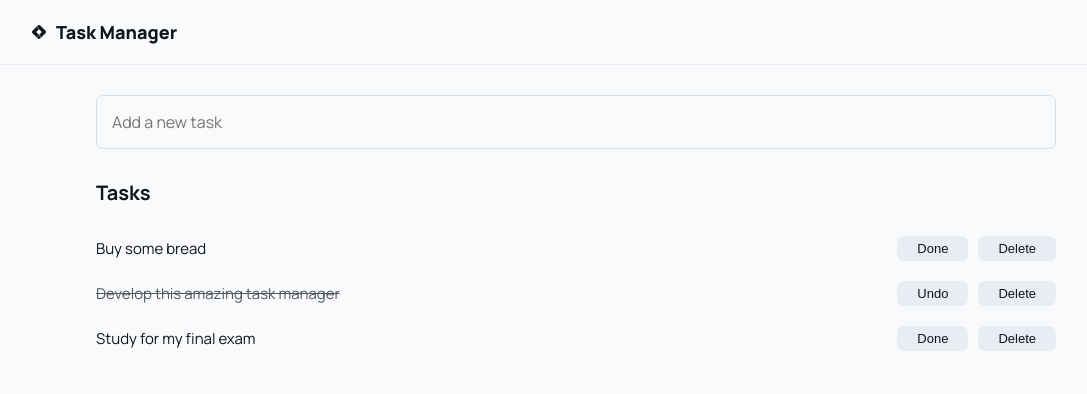
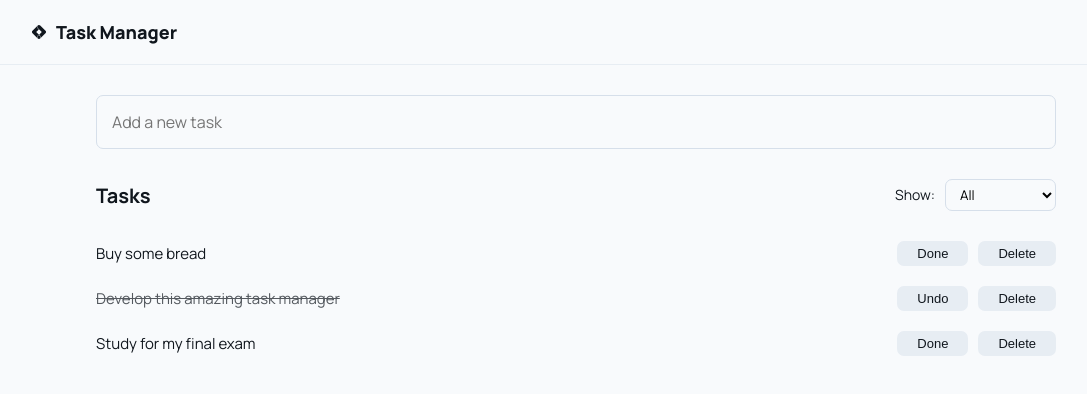
Before and after one commit to marcodamianperez/task-manager, a React (Vite) app: page / in a window 1280 px wide. Shown: the top 394 px of the page, without its empty margins (64-1151 px from the left). Built offline with nearby package versions, Linux system fonts and the light colour scheme.

Commit message:
mostrar tareas según su estado

```diff
--- a/src/components/TaskList/TaskList.jsx
+++ b/src/components/TaskList/TaskList.jsx
@@ -1,14 +1,44 @@
+import { useState } from "react";
 import Task from "../Task/Task";
 import styles from "./TaskList.module.css";
 
 function TaskList({ tasks, onDeleteTask, onToggleTask }) {
+  const [showValue, setShowValue] = useState("all");
+
+  let tasksToShow;
+
+  if (showValue === "all") tasksToShow = tasks;
+  if (showValue === "pending") tasksToShow = tasks.filter((task) => !task.completed);
+  if (showValue === "completed") tasksToShow = tasks.filter((task) => task.completed);
+
   return (
     <>
-      <h2 className={styles.taskListTitle}>Tasks</h2>
+      <div className={styles.flexWrapper}>
+        <h2 className={styles.taskListTitle}>Tasks</h2>
+        <div>
+          <label className={styles.labelSelect} htmlFor="show">
+            Show:
+          </label>
+          <select
+            className={styles.showSelect}
+            id="show"
+            value={showValue}
+            onChange={(e) => setShowValue(e.target.value)}
+          >
+            <option value="all">All</option>
+            <option value="pending">Pending</option>
+            <option value="completed">Completed</option>
+          </select>
+        </div>
+      </div>
       <ul className={styles.taskList}>
-        {tasks.map((task) => (
-          <Task task={task} key={task.id} onDeleteTask={onDeleteTask} onToggleTask={onToggleTask} />
-        ))}
+        {!tasksToShow.length ? (
+          <p className={styles.emptyList}>No tasks to show</p>
+        ) : (
+          tasksToShow.map((task) => (
+            <Task task={task} key={task.id} onDeleteTask={onDeleteTask} onToggleTask={onToggleTask} />
+          ))
+        )}
       </ul>
     </>
   );
--- a/src/components/TaskList/TaskList.module.css
+++ b/src/components/TaskList/TaskList.module.css
@@ -1,6 +1,44 @@
+.flexWrapper {
+  display: flex;
+  justify-content: space-between;
+  align-items: center;
+  margin-bottom: 2rem;
+}
+
 .taskListTitle {
   font-size: 2rem;
-  margin-bottom: 2rem;
+}
+
+.labelSelect {
+  font-size: 1.4rem;
+  margin-right: 1rem;
+}
+
+.showSelect {
+  border: 1px solid var(--color-secondary-darker);
+  border-radius: var(--border-radius);
+  padding: 0.5rem 1rem;
+  background-color: inherit;
+  font-family: inherit;
+  outline: 2px solid transparent;
+  transition: outline-color 0.1s ease;
+}
+
+.showSelect:focus {
+  outline-color: var(--color-primary);
+}
+
+select option {
+  background-color: var(--background-color);
+  color: var(--text-color);
+}
+
+.emptyList {
+  font-size: 1.8rem;
+  opacity: 0.5;
+  font-style: italic;
+  padding: 1rem 0;
+  user-select: none;
 }
 
 .taskList {
```
